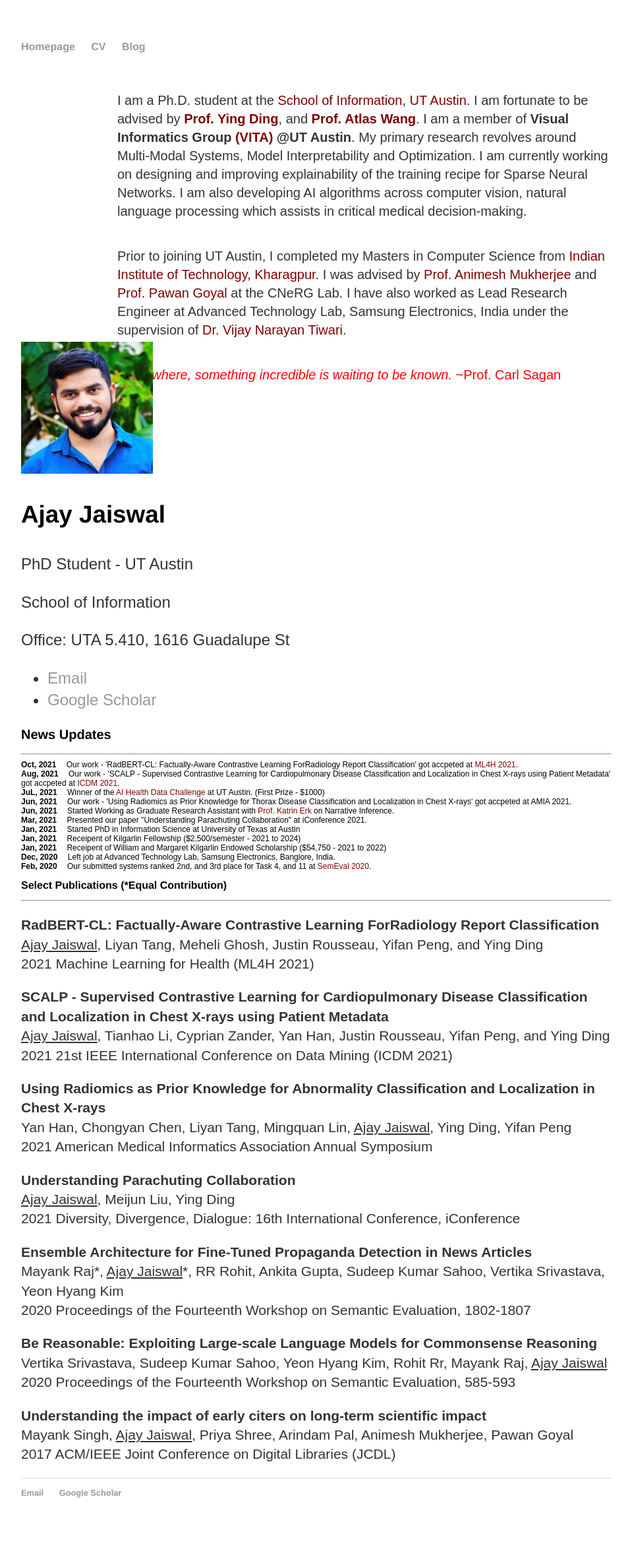
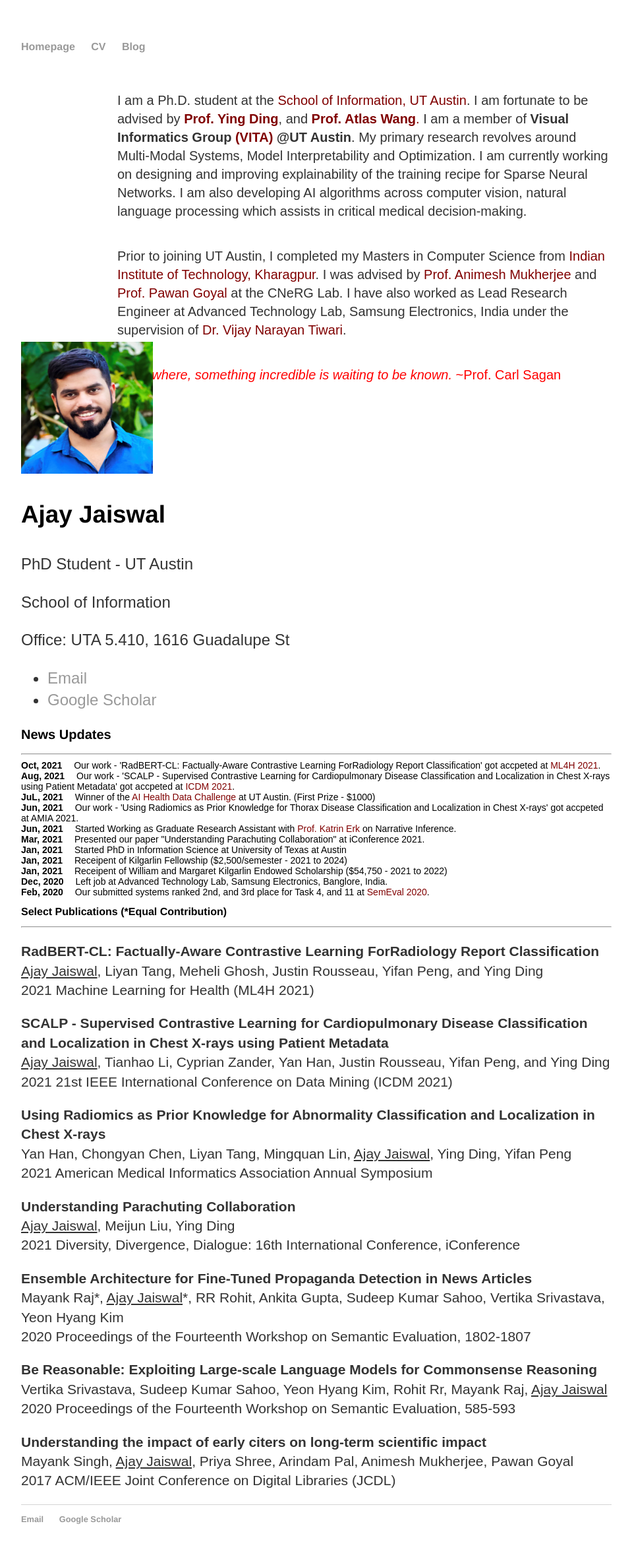
Before and after one commit to Ajay1994/ajay1994.github.io, a Jekyll site: the page built from index.html, in a window 1280 px wide. Shown: the whole page at 66% size, without its empty margins (160-1119 px from the left). Built offline with Jekyll 4.4.1, drawn with Linux system fonts in a browser that asks for light colours; before the commit the page ends 2332 px from its top, so only the background shows below that.

Commit message:
Update index.html

```diff
--- a/index.html
+++ b/index.html
@@ -38,7 +38,7 @@ title: Ajay Jaiswal Homepage
 		</div>
 		<h2 style = "font-size:20px">News Updates</h2>
 		<hr/>
-		<div style ="font-size:12px; font-family: Arial, Helvetica, sans-serif;">
+		<div style ="font-size:14px; font-family: Arial, Helvetica, sans-serif;">
 			<strong>Oct, 2021</strong> &emsp;Our work - 'RadBERT-CL: Factually-Aware Contrastive Learning ForRadiology Report Classification' got accpeted at <a href = "https://ml4health.github.io/2021/index.html" style="color:#800000">ML4H 2021</a>.</br>
 			<strong>Aug, 2021</strong> &emsp;Our work - 'SCALP - Supervised Contrastive Learning for Cardiopulmonary Disease Classification and Localization in Chest X-rays using Patient Metadata' got accpeted at <a href = "https://icdm2021.auckland.ac.nz/" style="color:#800000">ICDM 2021</a>.</br>
 			<strong>JuL, 2021</strong> &emsp;Winner of the <a href = "https://aihealth.ischool.utexas.edu/AIHealthChallenge/index.html" style="color:#800000">AI Health Data Challenge</a> at UT Austin. (First Prize - $1000)</br>
```
